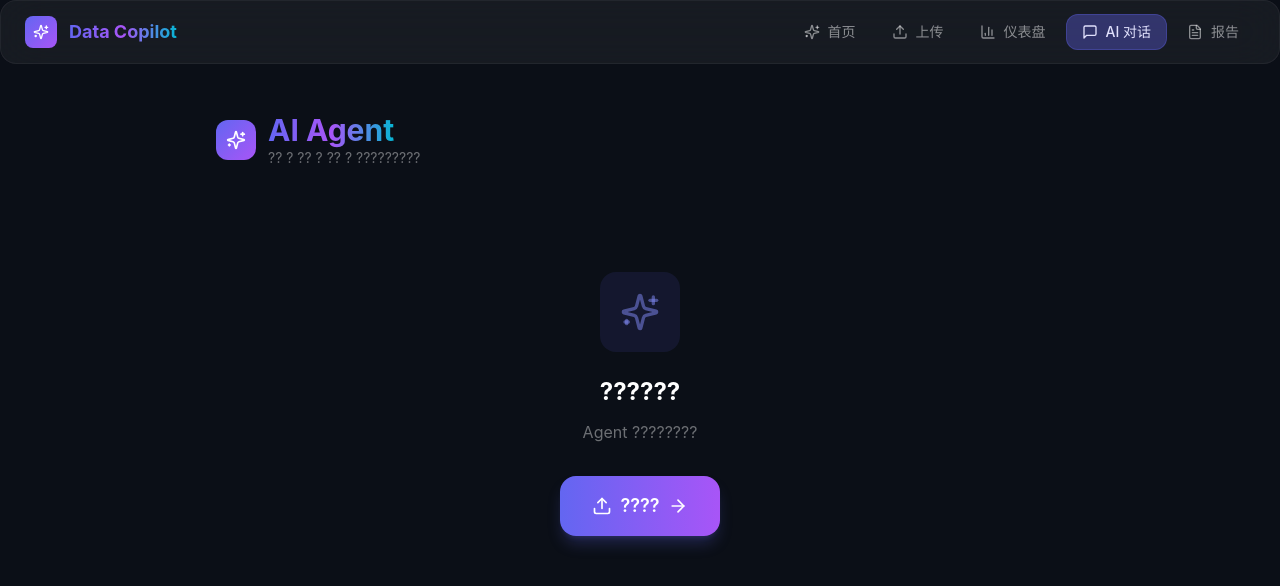
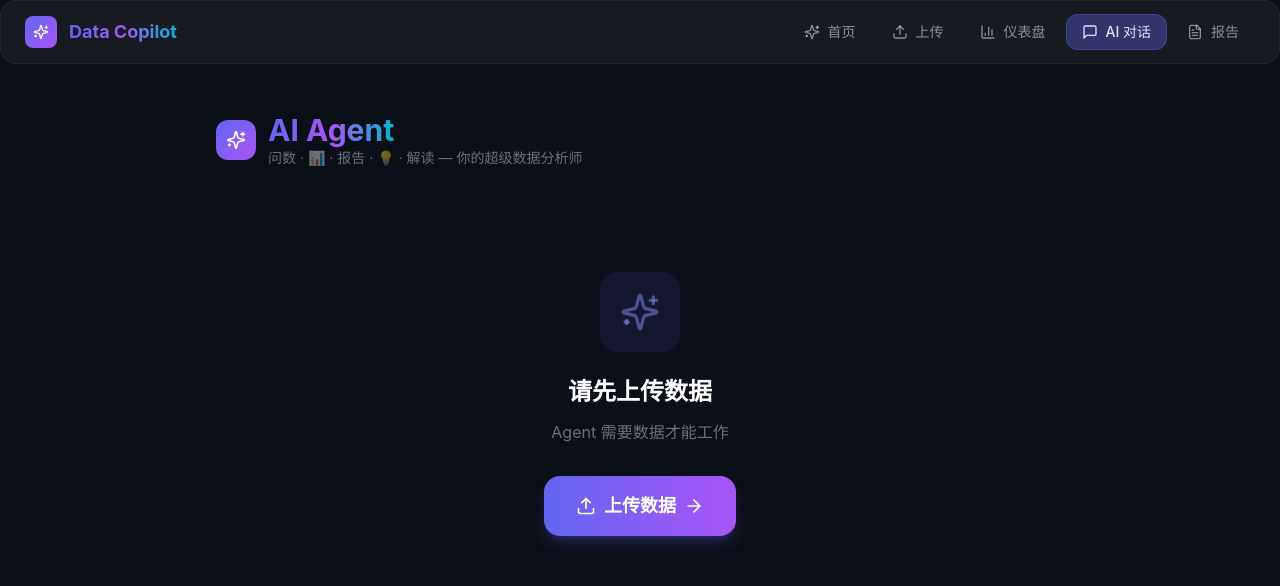
Before and after one commit to leonis77/ai-data-copilot, a Next.js app: page /chat in a window 1280 px wide. Shown: the top 586 px of the page. Built offline with nearby package versions, Linux system fonts and the light colour scheme.

Commit message:
feat: AI Agent chat page with intent routing

```diff
--- a/src/app/chat/page.tsx
+++ b/src/app/chat/page.tsx
@@ -6,17 +6,27 @@ import Link from "next/link";
 import { MessageSquare, Upload, ArrowRight, Sparkles, Search, FileText, Lightbulb } from "lucide-react";
 import { GlassCard } from "@/components/ui/glass-card";
 
-const AI: Record<string, React.ComponentType<any>> = { query: Search, report: FileText, interpret: Lightbulb, general: Sparkles };
+const TXT = {
+  welcome: "你好！我是 AI 数据分析 Agent。我可以：\n\n- \u{1F50D} **\u95EE\u6570** - 查询任何数据指标\n- \u{1F4CA} **\u62A5\u544A** - 自动生成分析报告\n- 💡 **解读** - \u6DF1\u5EA6\u53D1\u73B0数据故事\n\n请直接告诉我你想要什么。",
+  placeholder: "告诉 Agent 你想要什么...",
+  upload: "上传数据",
+  noData: "请先上传数据",
+  noDataHint: "Agent 需要数据才能工作",
+  title: "AI Agent",
+  subtitle: "\u95EE\u6570 \u00B7 \u{1F4CA} \u00B7 \u62A5\u544A  \u00B7 \u{1F4A1} \u00B7 \u89E3\u8BFB — 你的超级数据分析师",
+  error: "Agent \u670D\u52A1暂时不可用，请稍后重试。",
+  defQ1: "查询销量最高的产品",
+  defQ2: "生成一份数据分析报告",
+  defQ3: "帮我解读这份数据",
+  btnQuery: "查询",
+  btnReport: "生成",
+  btnInterpret: "解读",
+};
+
+const AI: Record<string, React.ComponentType<{className?: string}>> = { query: Search, report: FileText, interpret: Lightbulb, general: Sparkles };
 const AC: Record<string, string> = { query: "text-accent-cyan", report: "text-primary-light", interpret: "text-accent-purple", general: "text-white/50" };
 
-const WELCOME = "????? AI \u6570\u636E\u5206\u6790 Agent\u3002\u6211\u53EF\u4EE5\uFF1A\n\n- \u{1F50D} **\u95EE\u6570** - \u67E5\u8BE2\u4EFB\u4F55\u6570\u636E\u6307\u6807\n- \u{1F4CA} **\u62A5\u544A** - \u81EA\u52A8\u751F\u6210\u5206\u6790\u62A5\u544A\n- \u{1F4A1} **\u89E3\u8BFB** - \u6DF1\u5EA6\u53D1\u73B0\u6570\u636E\u6545\u4E8B\n\n\u8BF7\u76F4\u63A5\u544A\u8BC9\u6211\u4F60\u60F3\u8981\u4EC0\u4E48\u3002";
-
-interface Msg {
-  role: string; content: string; agentType?: string;
-  chart?: { type: string; data: { name: string; value: number }[]; title: string };
-  table?: { columns: string[]; rows: Record<string, unknown>[] };
-  suggestions?: string[];
-}
+interface Msg { role: string; content: string; agentType?: string; chart?: {type:string;data:{name:string;value:number}[];title:string}; table?: {columns:string[];rows:Record<string,unknown>[]}; suggestions?: string[]; }
 
 export default function ChatPage() {
   const [msgs, setMsgs] = useState<Msg[]>([]);
@@ -36,8 +46,8 @@ export default function ChatPage() {
         const d = JSON.parse(r);
         if (d && d.columns && d.columns.length > 0) {
           setHasData(true);
-          setMsgs([{ role: "assistant", content: WELCOME, agentType: "general",
-            suggestions: ["?????????", "??????????", "????????"] }]);
+          setMsgs([{ role: "assistant", content: TXT.welcome, agentType: "general",
+            suggestions: [TXT.defQ1, TXT.defQ2, TXT.defQ3] }]);
         }
       }
     } catch (e) {} finally { setChecking(false); }
@@ -54,7 +64,7 @@ export default function ChatPage() {
       var data = await res.json();
       setMsgs(function(p) { return [...p, { role: "assistant", content: data.content || "", agentType: data.type, chart: data.chart, table: data.table, suggestions: data.followUp }]; });
     } catch {
-      setMsgs(function(p) { return [...p, { role: "assistant", content: "Agent ??????????????" }]; });
+      setMsgs(function(p) { return [...p, { role: "assistant", content: TXT.error }]; });
     } finally { setLoading(false); }
   }
 
@@ -65,13 +75,13 @@ export default function ChatPage() {
       <motion.div initial={{opacity:0,y:20}} animate={{opacity:1,y:0}} className="mb-6">
         <div className="flex items-center gap-3 mb-2">
           <div className="w-10 h-10 rounded-xl bg-gradient-to-br from-primary to-accent-purple flex items-center justify-center"><Sparkles className="w-5 h-5 text-white" /></div>
-          <div><h1 className="text-3xl font-bold"><span className="gradient-text">AI Agent</span></h1><p className="text-sm text-white/40">?? ? ?? ? ?? ? ?????????</p></div>
+          <div><h1 className="text-3xl font-bold"><span className="gradient-text">{TXT.title}</span></h1><p className="text-sm text-white/40">{TXT.subtitle}</p></div>
         </div>
       </motion.div>
       {!hasData ? (<motion.div initial={{opacity:0,y:20}} animate={{opacity:1,y:0}} className="text-center py-20">
         <div className="w-20 h-20 mx-auto rounded-2xl bg-primary/10 flex items-center justify-center mb-6"><Sparkles className="w-10 h-10 text-primary-light/50" /></div>
-        <h2 className="text-2xl font-bold mb-3">??????</h2><p className="text-white/40 mb-8">Agent ????????</p>
-        <Link href="/upload"><motion.button whileHover={{scale:1.03}} whileTap={{scale:0.97}} className="group inline-flex items-center gap-2 px-8 py-4 rounded-2xl bg-gradient-to-r from-primary to-accent-purple text-white font-semibold text-lg shadow-lg shadow-primary/25"><Upload className="w-5 h-5" />????<ArrowRight className="w-5 h-5 group-hover:translate-x-1 transition-transform" /></motion.button></Link>
+        <h2 className="text-2xl font-bold mb-3">{TXT.noData}</h2><p className="text-white/40 mb-8">{TXT.noDataHint}</p>
+        <Link href="/upload"><motion.button whileHover={{scale:1.03}} whileTap={{scale:0.97}} className="group inline-flex items-center gap-2 px-8 py-4 rounded-2xl bg-gradient-to-r from-primary to-accent-purple text-white font-semibold text-lg shadow-lg shadow-primary/25"><Upload className="w-5 h-5" />{TXT.upload}<ArrowRight className="w-5 h-5 group-hover:translate-x-1 transition-transform" /></motion.button></Link>
       </motion.div>) : (<GlassCard className="flex flex-col h-[calc(100vh-12rem)]">
         <div ref={sr} className="flex-1 overflow-y-auto space-y-4 p-4">
           {msgs.map(function(m,i) {
@@ -83,17 +93,17 @@ export default function ChatPage() {
                 {!isUser && <div className="w-8 h-8 rounded-lg bg-primary/20 flex items-center justify-center shrink-0 mt-0.5"><Icon className={"w-4 h-4 " + iconColor} /></div>}
                 <div className="max-w-[85%] space-y-2">
                   <div className={"rounded-2xl px-4 py-3 text-sm leading-relaxed whitespace-pre-wrap " + (isUser ? "bg-primary/20 text-white/90 rounded-br-md" : "glass text-white/80 rounded-bl-md")}>{m.content}</div>
-                  {m.chart && <div className="glass p-3 rounded-xl text-xs text-white/60">????: {m.chart.title} ({m.chart.type}), {m.chart.data.length} records</div>}
-                  {m.table && <div className="glass p-3 rounded-xl text-xs text-white/60">???: {m.table.columns.length} cols x {m.table.rows.length} rows</div>}
+                  {m.chart && <div className="glass p-3 rounded-xl text-xs text-white/60">图表建议: {m.chart.title} ({m.chart.type}), {m.chart.data.length} records</div>}
+                  {m.table && <div className="glass p-3 rounded-xl text-xs text-white/60">数据表: {m.table.columns.length} 列 x {m.table.rows.length} 行</div>}
                   {m.suggestions && m.suggestions.length > 0 && <div className="flex flex-wrap gap-2">{m.suggestions.map(function(s,j) { return <button key={j} onClick={function() { send(s); }} className="px-3 py-1.5 rounded-xl glass text-xs text-white/50 hover:text-white/80 hover:bg-white/10 transition-all">{s}</button>; })}</div>}
                 </div>
                 {isUser && <div className="w-8 h-8 rounded-lg bg-accent-cyan/20 flex items-center justify-center shrink-0 mt-0.5"><MessageSquare className="w-4 h-4 text-accent-cyan" /></div>}
               </motion.div>);
           })}
-          {loading && (<div className="flex gap-3"><div className="w-8 h-8 rounded-lg bg-primary/20 flex items-center justify-center shrink-0"><Sparkles className="w-4 h-4 text-primary-light animate-pulse" /></div><div className="glass rounded-2xl rounded-bl-md px-4 py-3"><div className="flex gap-1.5"><span className="w-2 h-2 rounded-full bg-primary/40 animate-bounce" style={{animationDelay:"0ms"}} /><span className="w-2 h-2 rounded-full bg-primary/40 animate-bounce" style={{animationDelay:"150ms"}} /><span className="w-2 h-2 rounded-full bg-primary/40 animate-bounce" style={{animationDelay:"300ms"}} /></div></div></div>)}
+          {loading && (<div className="flex gap-3"><div className="w-8 h-8 rounded-lg bg-primary/20 flex items-center justify-center shrink-0"><Sparkles className="w-4 h-4 text-primary-light animate-pulse" /></div><div className="glass rounded-2xl rounded-bl-md px-4 py-3"><div className="flex gap-1.5"><span className="w-2 h-2 rounded-full bg-primary/40 animate-bounce" style={{animationDelay:"0ms", animationDuration:"1.5s"}} /><span className="w-2 h-2 rounded-full bg-primary/40 animate-bounce" style={{animationDelay:"150ms", animationDuration:"1.5s"}} /><span className="w-2 h-2 rounded-full bg-primary/40 animate-bounce" style={{animationDelay:"300ms", animationDuration:"1.5s"}} /></div></div></div>)}
         </div>
         <div className="p-4 border-t border-white/5 flex gap-3">
-          <input value={inp} onChange={function(e) { setInp(e.target.value); }} onKeyDown={function(e) { if (e.key === "Enter") send(inp); }} placeholder="?? Agent ?????..." className="flex-1 glass px-4 py-3 rounded-xl text-sm text-white/80 placeholder:text-white/20 outline-none focus:border-primary/50 transition-all" />
+          <input value={inp} onChange={function(e) { setInp(e.target.value); }} onKeyDown={function(e) { if (e.key === "Enter") send(inp); }} placeholder={TXT.placeholder} className="flex-1 glass px-4 py-3 rounded-xl text-sm text-white/80 placeholder:text-white/20 outline-none focus:border-primary/50 transition-all" />
           <motion.button whileHover={{scale:1.05}} whileTap={{scale:0.95}} onClick={function() { send(inp); }} disabled={!inp.trim()||loading} className="w-12 h-12 rounded-xl bg-gradient-to-r from-primary to-accent-purple flex items-center justify-center disabled:opacity-30 transition-opacity"><ArrowRight className="w-5 h-5 text-white" /></motion.button>
         </div>
       </GlassCard>)}
```
